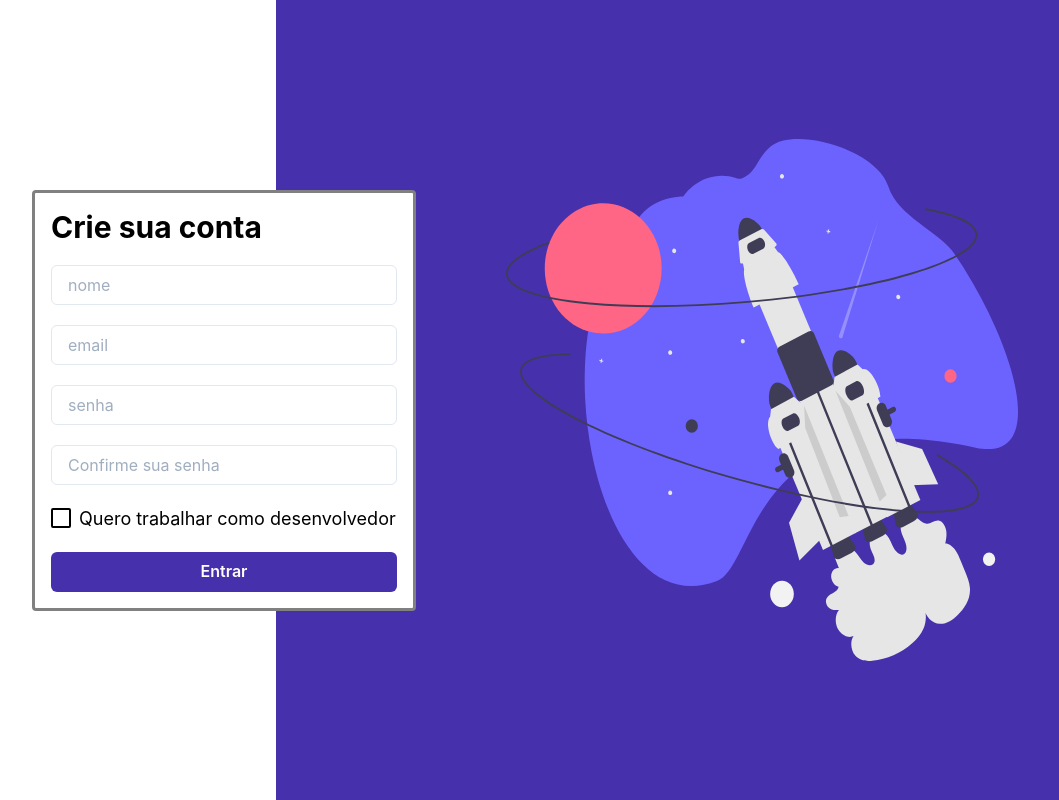
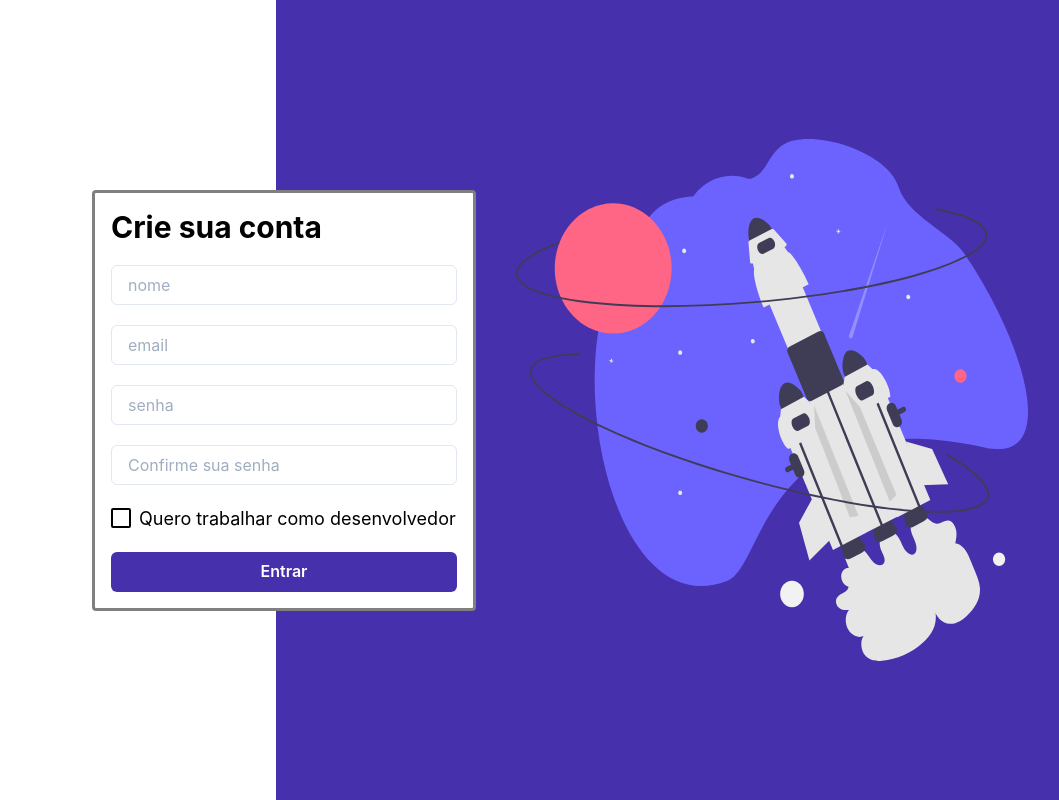
Before and after one commit to PauloHenriqueMagno/GaleraNerd, a React (Create React App) app: page / in a window 1280 px wide. Shown: the whole page, without its empty margins (172-1231 px from the left). Built offline with nearby package versions, Linux system fonts and the light colour scheme.

Commit message:
estilização

```diff
--- a/src/pages/Register/index.jsx
+++ b/src/pages/Register/index.jsx
@@ -7,7 +7,7 @@ const Register = () => {
     <Flex align="center" justify="flex-end" height="100vh" bgGradient="linear(to-r, white 35%, purple.2 35%)">
 
       <RegisterForm />
-      <Image src={svg} w="40%" mx="90" />
+      <Image src={svg} w="40%" ml="10" mr="20" />
     </Flex>
   )
 }
```
